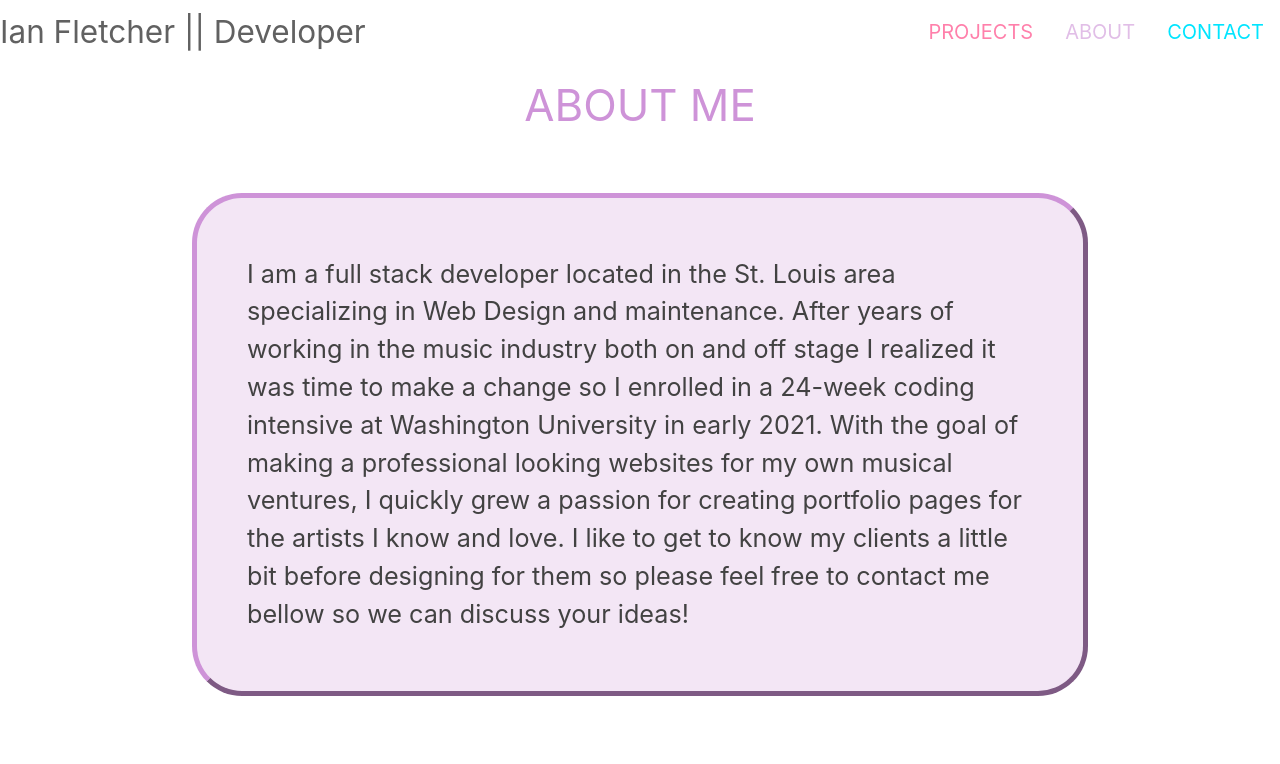
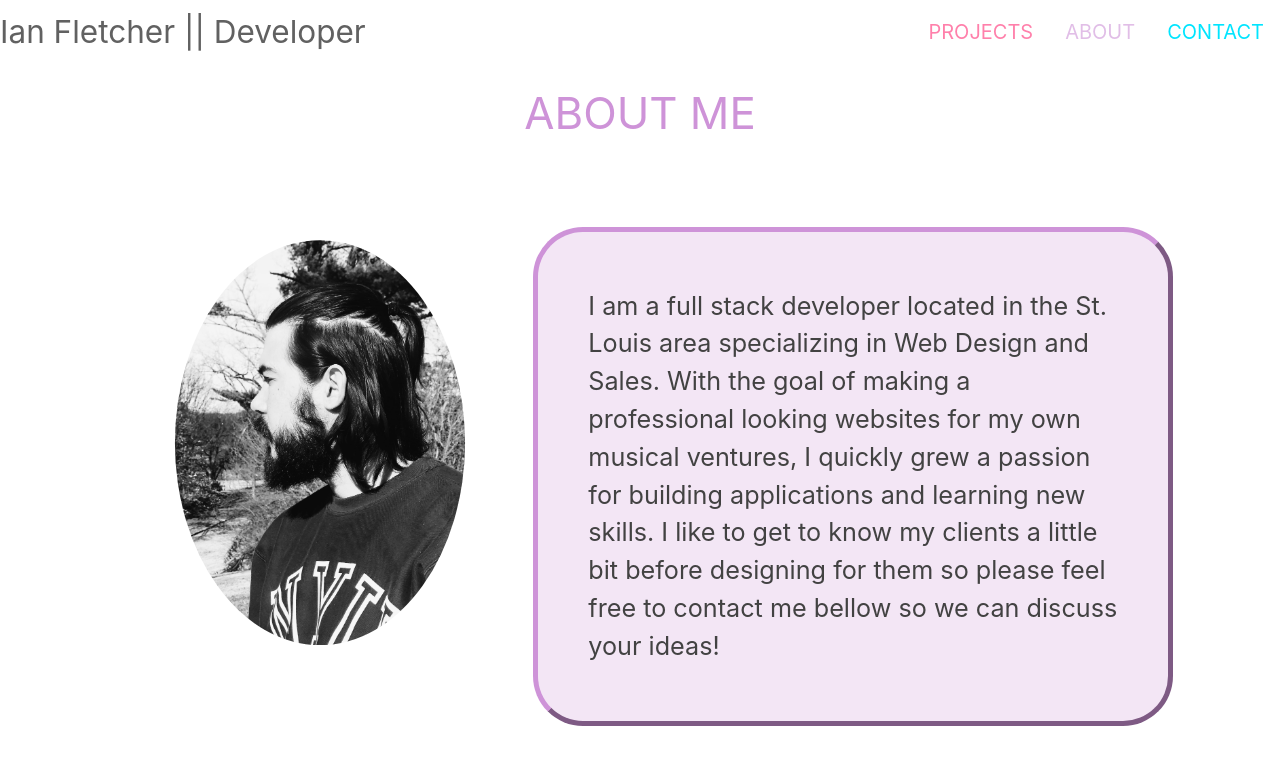
Before and after one commit to ianfletcher314/Ian-Fletcher-Portfolio, a React (Create React App) app: page / in a window 1280 px wide. Both pictures are taken after a click on the link "ABOUT". Shown: the top 764 px of the page. Built offline with nearby package versions, Linux system fonts and the light colour scheme.

Commit message:
put my photo in about section with clippy

```diff
--- a/src/components/About/About.js
+++ b/src/components/About/About.js
@@ -7,21 +7,27 @@ import ian from "../../images/ian2.jpg"
 
 function About() {
     return (
-        <div className="row container">
-            <h3 className="Header center purple-text text-lighten-3 col s12" id="about">ABOUT ME</h3>
-            <section className="container caveat-bold aboutContainer col s12">
 
-                <p className="aboutMeText caveat flow-text grey-text text-darken-3 ">
-                    I am a full stack developer located in the St. Louis area specializing in Web Design and maintenance. After
-                    years of working in the music industry both on and off stage I realized it was time to make a change so I
-                    enrolled in a 24-week coding intensive at Washington University in early 2021. With the goal of making a professional looking websites for my
-                    own musical ventures, I quickly grew a passion for creating portfolio pages for the artists I know and love.
+        <div className="row ">
+            <h3 className="Header center purple-text text-lighten-3 col s12 " id="about">ABOUT ME</h3>
+            <img className="col s4 push-s1 responsive-image pic" src={ian}></img>
+            <section className="container flow-text caveat-bold aboutContainer col s6 push-s1 ">
+
+                <p className="aboutMeText caveat grey-text text-darken-3 ">
+                    I am a full stack developer located in the St. Louis area specializing in Web Design and Sales. With the goal of making a professional looking websites for my
+                    own musical ventures, I quickly grew a passion for building applications and learning new skills.
                     I like to get to know my clients a little bit before designing for them so please feel free to contact me
                     bellow so we can discuss your ideas!
                 </p>
 
             </section>
-            {/* <img className="col s4 pull-s8 container circle responsive-img" src={ian}></img> */}
+            {/* <div className="aboutMeText caveat grey-text text-darken-3 col s5 pull-s1 aboutContainer2 up">
+                  <a href="mailto: ianfletcher314@gmail.com"> ianfletcher314@gmail.com</a>
+                  <a href="tel:3146100329" onclick="ga('send', 'event', { eventCategory: 'Contact', eventAction: 'Call', eventLabel: 'Mobile Button'});"><p class="call-button">314-610-0329</p></a>
+                  <a href="https://www.linkedin.com/in/ian-fletcher-a51420124/">https://www.linkedin.com/in/ian-fletcher-a51420124/</a>
+
+                </div> */}
+
         </div>
     );
 }
--- a/src/components/About/style.css
+++ b/src/components/About/style.css
@@ -1,4 +1,13 @@
 .aboutContainer{
+    background-color: #f3e6f5;
+    border-radius: 50px!important;
+    border-style: outset!important;
+    border-color: #ce93d8!important;
+    border-width: 5px!important;
+    /* padding: 50px!important; */
+    margin-bottom: 5%!important;
+}
+.aboutContainer2{
     background-color: #f3e6f5;
     border-radius: 50px!important;
     border-style: outset!important;
@@ -15,3 +24,20 @@
     margin-top: 2%;
     margin-bottom: 2%;
 }
+.pic{
+    margin-top:6%;
+    clip-path: ellipse(34% 50% at 50% 50%);
+
+
+
+
+
+
+
+
+
+}
+.up{
+    transform:translateY(-130%);
+    /* transform:translateX(40%) */
+}
--- a/src/components/Header/style.css
+++ b/src/components/Header/style.css
@@ -6,7 +6,6 @@
 .mobileimage{
     max-width: 50%!important;
 }
-
 
 .pads{
     margin-top: 5px!important;
```
